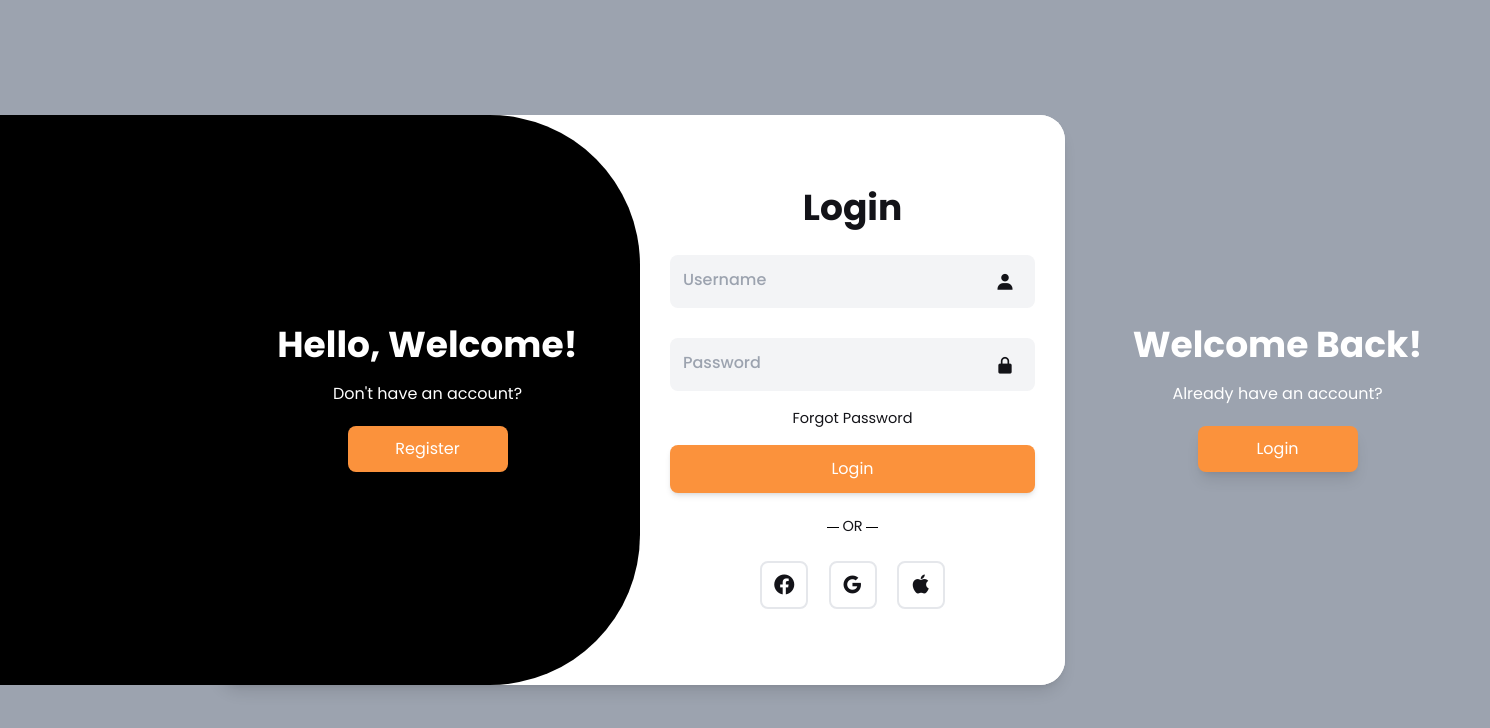
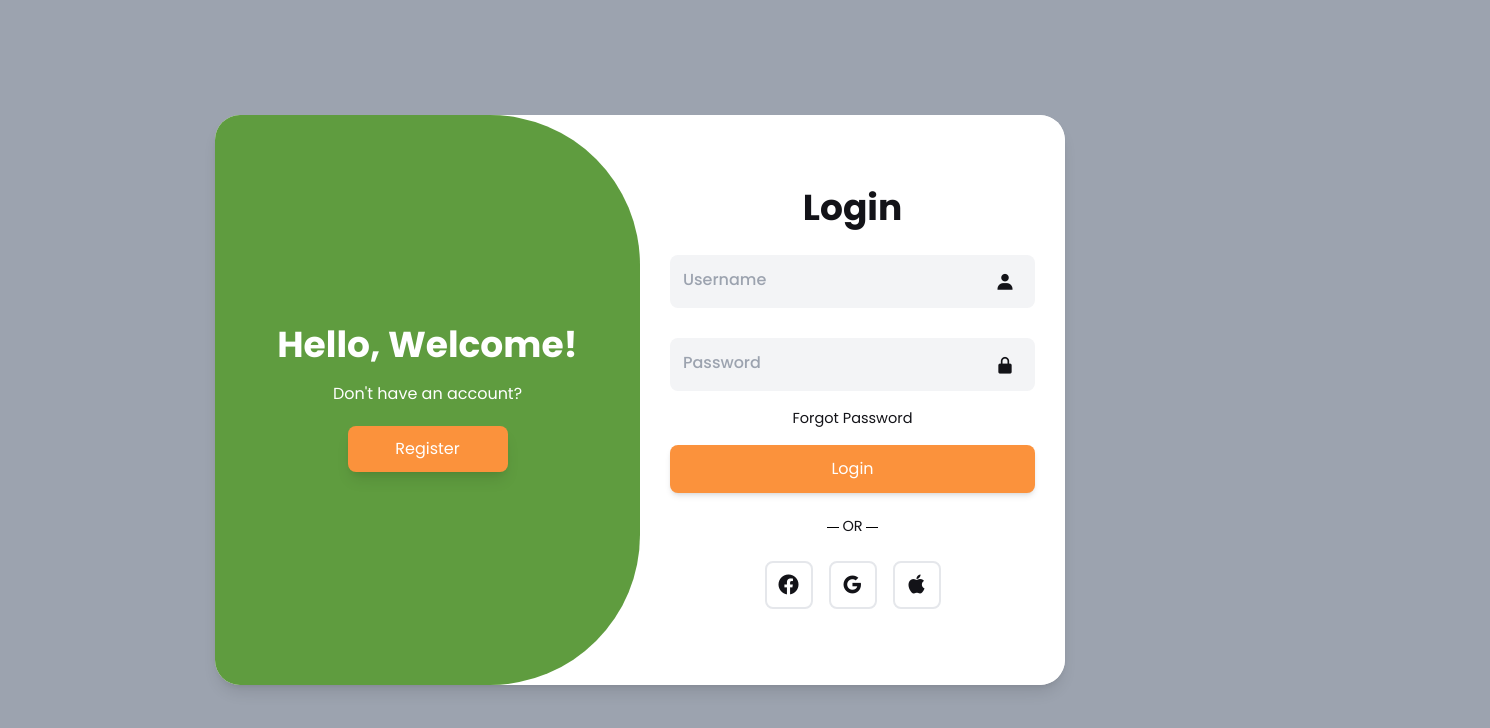
Before and after one commit to ichigokekiii/quickys-pizza, a website: page main/login.html in a window 1280 px wide. Shown: the whole page, 1490 px wide, since content can reach past the window. Drawn offline with nearby package versions, Linux system fonts and the light colour scheme.

Commit message:
Update login.html

```diff
--- a/main/login.html
+++ b/main/login.html
@@ -16,7 +16,7 @@
 </head>
 <body class="font-[Poppins] bg-gray-400 bg-center flex justify-center items-center min-h-[100vh]">
 
-    <div id="container" class="container bg-white shadow-lg relative rounded-[25px] w-[850px] h-[570px] <!--overflow-hidden-->">
+    <div id="container" class="container bg-white shadow-lg relative rounded-[25px] m-[20px] w-[850px] h-[570px] overflow-hidden">
         <!--form-box login-->
         <div id="form-box-log" class="bg-white rounded-[25px] absolute z-1 flex items-center text-center text-[#131318] right-0 w-[50%] p-[30px] h-[100%]">
             <form action="" class="w-[100%]">
@@ -46,7 +46,7 @@
                     <span id="line" class="inline-block bg-black h-[0.5px] w-[12px] align-middle"></span>
                 </p>
                 <!--Socials ng ina mo-->
-                <div>
+                <div class="flex justify-center">
                     <a href="#"><i class='bx bxl-facebook-circle inline-flex text-[24px] text-[#131318] decoration-none mx-[8px] p-[10px] border-[2px] rounded-[8px]'></i></a>
                     <a href="#"><i class='bx bxl-google inline-flex text-[24px] text-[#131318] decoration-none mx-[8px] p-[10px] border-[2px] rounded-[8px]'></i></a>
                     <a href="#"><i class='bx bxl-apple inline-flex text-[24px] text-[#131318] decoration-none mx-[8px] p-[10px] border-[2px] rounded-[8px]'></i></a>
@@ -83,7 +83,7 @@
                     <span id="line" class="inline-block bg-black h-[0.5px] w-[12px] align-middle"></span>
                 </p>
                 <!--Socials ng ina mo-->
-                <div>
+                <div class="flex justify-center">
                     <a href="#"><i class='bx bxl-facebook-circle inline-flex text-[24px] text-[#131318] decoration-none mx-[8px] p-[10px] border-[2px] rounded-[8px]'></i></a>
                     <a href="#"><i class='bx bxl-google inline-flex text-[24px] text-[#131318] decoration-none mx-[8px] p-[10px] border-[2px] rounded-[8px]'></i></a>
                     <a href="#"><i class='bx bxl-apple inline-flex text-[24px] text-[#131318] decoration-none mx-[8px] p-[10px] border-[2px] rounded-[8px]'></i></a>
@@ -92,16 +92,16 @@
         </div>
 
         <!--Toggle Box-->
-        <div id="toggle-box" class="absolute w-[100%] h-[100%] before:ease-in-out before:duration-[1.4s] before:rounded-[150px] before:z-20 before:left-[-250%] before:content-[''] before:absolute before:w-[300%] before:h-[100%] before:bg-black">
+        <div id="toggle-box" class="absolute w-[100%] h-[100%] before:ease-in-out before:duration-[1.4s] before:rounded-[150px] before:z-2 before:left-[-250%] before:content-[''] before:absolute before:w-[300%] before:h-[100%] before:bg-[#5F9C3F]">
             <!--Toggle Left panel-->
-            <div id="toggle-left-panel" class="absolute flex z-20 flex-col justify-center items-center w-[50%] h-[100%] left-0 text-white ease-in-out duration-[0.6s] delay-[0.7s]">
+            <div id="toggle-left-panel" class="absolute flex z-1 flex-col justify-center items-center w-[50%] h-[100%] left-0 text-white ease-in-out duration-[0.6s] delay-[0.7s]">
                 <h1 class="font-bold text-[36px] -my-[10px] mx-0">Hello, Welcome!</h1>
                 <p class="m-[20px]">Don't have an account?</p>
                 <!--Register buttn 2-->
                 <button id="toggle-register-btn" class="bg-orange-400 shadow-lg cursor-pointer text-base text-[16px] text-[white] rounded-[8px] w-[160px] h-[46px]">Register</button>
             </div>
             <!--Toggle Right panel-->
-            <div id="toggle-right-panel" class="absolute flex z-20 flex-col -right-[50%] justify-center items-center w-[50%] h-[100%] text-white ease-in-out duration-[0.6s] delay-[0.3s]">
+            <div id="toggle-right-panel" class="absolute flex z-1 flex-col -right-[50%] justify-center items-center w-[50%] h-[100%] text-white ease-in-out duration-[0.6s] delay-[0.3s]">
                 <h1 class="font-bold text-[36px] -my-[10px] mx-0">Welcome Back!</h1>
                 <p class="m-[20px]">Already have an account?</p>
                 <!--Login buttn 2-->
```
